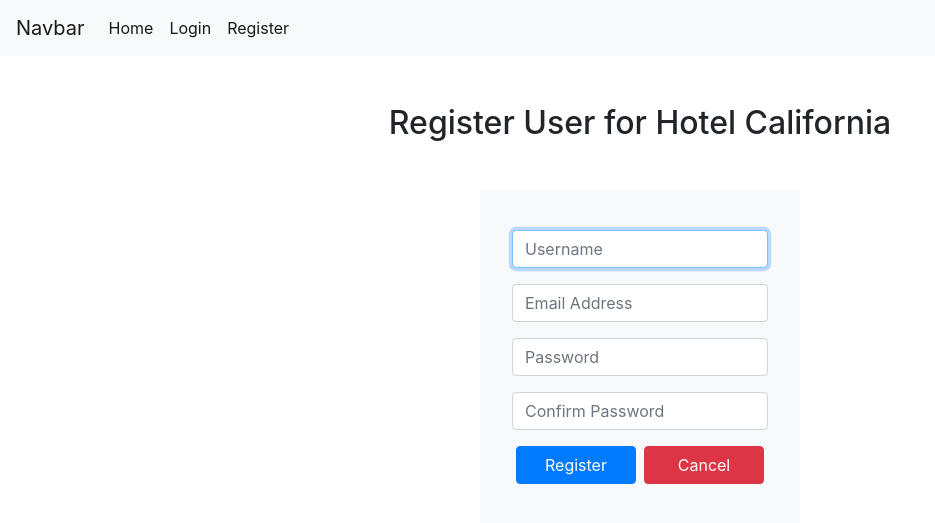
After one commit to csAfter40/hotel-management-app, a Django app: template manager/templates/manager/create_user.html in a window 1280 px wide. The commit adds this page. Shown: the top 523 px of the page, without its empty margins (0-935 px from the left). Run offline with Django 4.2, Linux system fonts and the light colour scheme; the template is opened without the code that fills it: values that come from a table or form of the project are taken from there, others are empty; data comes from the database, SQL or seed files in the repository; both versions use the stored data as it was after the commit; some libraries are stand-ins or nearby versions.

Commit message:
Added hotel user create page and view

```diff
--- a/manager/models.py
+++ b/manager/models.py
@@ -136,6 +136,9 @@
     user = models.ForeignKey('main.User', on_delete=models.CASCADE)
     hotel = models.ForeignKey(Hotel, on_delete=models.CASCADE)
 
+    def __str__(self):
+        return self.user.username
+
 
 class Employee(models.Model):
     employee_type_choices = [
--- /dev/null
+++ b/manager/templates/manager/create_user.html
@@ -0,0 +1,40 @@
+{% extends 'main/layout.html' %}
+{% block body %}
+<div class="text-center my-5" ><h2>Register User for {{hotel}}</h2></div>
+<div class="d-flex  justify-content-center">
+    <div class=" bg-light w-25 p-3">
+        {% if message %}
+        <div class='text-danger'>{{ message }}</div>
+        {% endif %}
+
+        <form action="{% url 'manager:hotel_user' hotel.id %}" method="post" class="px-3 py-4 ">
+            {% csrf_token %}
+            <div class="form-group">
+                <input class="form-control" autofocus type="text" name="username" placeholder="Username" hx-post="{% url 'main:check_username' %}" hx-trigger="keyup changed delay:500ms" hx-target="#username_check_text" hx-swap="outerHTML">
+                <p class="text-muted mx-2" id="username_check_text"></p>
+            </div>
+            <div class="form-group">
+                <input class="form-control" type="email" name="email" placeholder="Email Address">
+            </div>
+            <div class="form-group">
+                <input class="form-control" type="password" name="password" placeholder="Password">
+            </div>
+            <div class="form-group">
+                <input class="form-control" type="password" name="confirmation" placeholder="Confirm Password">
+            </div>
+            <div class="container">
+                <div class="row">
+                    <div class="col-sm px-1">
+                        <input class="btn btn-primary btn-block" type="submit" value="Register">
+                    </div>
+                    <div class="col-sm px-1">
+                        <a href="{% url 'manager:employee_manager' hotel.id %}" class="btn btn-danger btn-block">Cancel</a>
+                    </div>
+                </div>
+            </div>
+        </form>
+    </div>
+</div>
+
+
+{% endblock %}
--- a/manager/templates/manager/employee_manager.html
+++ b/manager/templates/manager/employee_manager.html
@@ -27,7 +27,7 @@
                     {% endif %}
                 {% endfor %}
                 <input type="hidden" name="id" value="{{hotel.id}}">
-                <input class="btn btn-primary" type="submit" value="Submit Employee">
+                <input class="btn btn-primary btn-block" type="submit" value="Submit Employee">
             </form>
         </div>
     {% else %}
```
Also changed, not shown: manager/views.py (+40 -4 lines), db.sqlite3.
